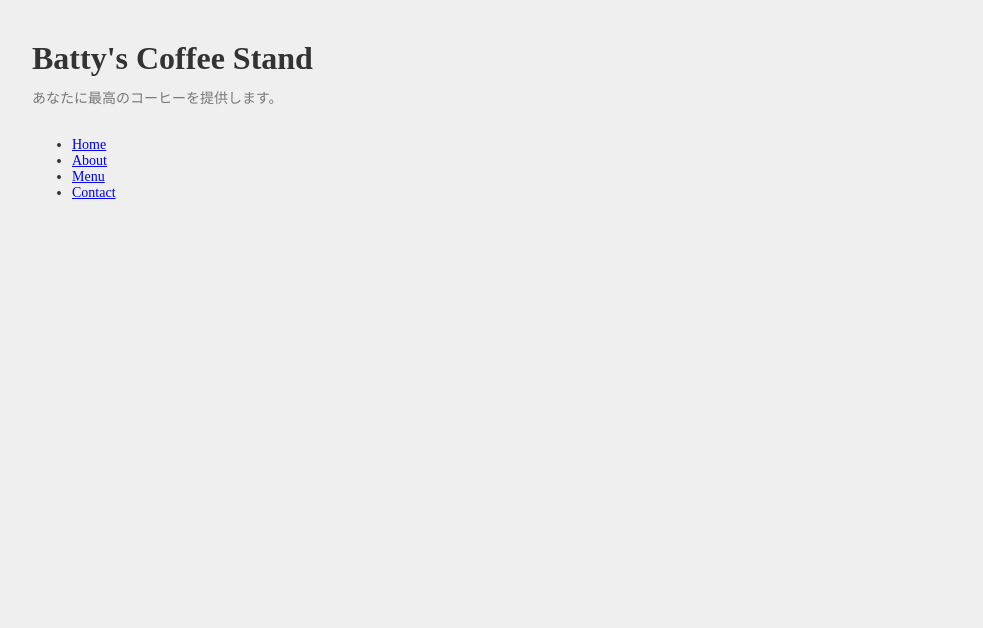
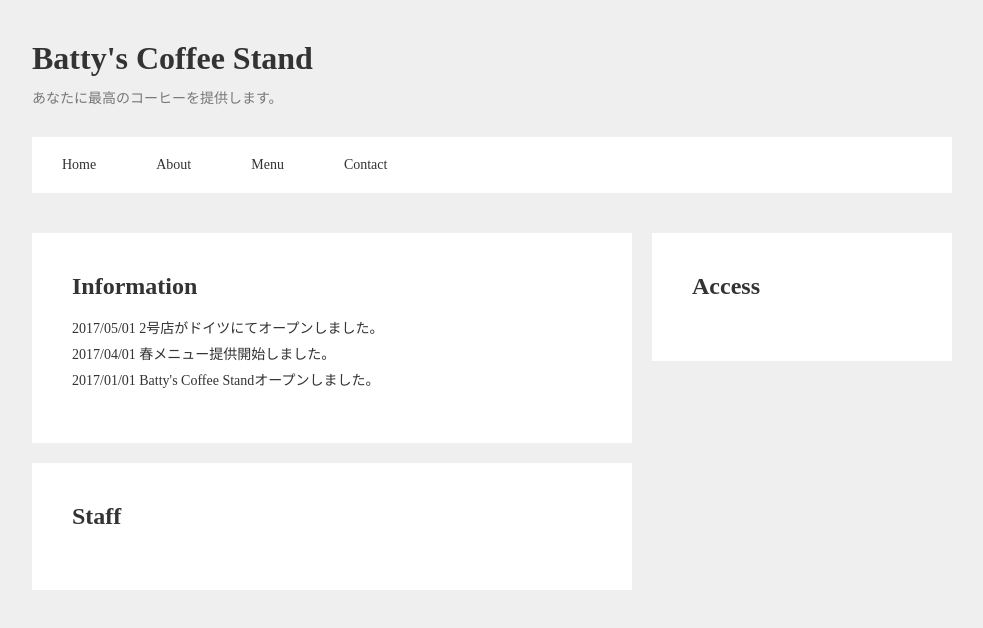
Before and after one commit to bongubongu/html, a plain HTML site: page batty_coffee_stand/index.html in a window 1280 px wide. Shown: the whole page, without its empty margins (148-1131 px from the left). Drawn offline with Linux system fonts and the light colour scheme.

Commit message:
Front05/no.2

```diff
--- a/batty_coffee_stand/css/style.css
+++ b/batty_coffee_stand/css/style.css
@@ -32,8 +32,60 @@ header {
     color: #777;
 }
 
-.header-navigatin {
-    width: 100px;
+.header-navigation {
+  width: 100%;
+  background-color: #fff;
+  padding: 20px 0;
+}
+
+.header-navigation:after {
+    clear: both;
+    display: block;
+    content: " ";
+}
+
+.header-navigation li {
+    float: left;
+    padding: 0 30px;
+    text-align: center;
+    list-style-type: none;
+}
+
+.header-navigation li a {
+    color: #333;
+    text-decoration: none;
+}
+
+.text-title {
+    font-size: 24px;
+    font-weight: bold;
+    margin-top: 0;
+    margin-bottom: 20px;
+}
+
+.card-contents {
+    padding: 40px;
+    display: block;
+    margin-bottom: 20px;
     background-color: #fff;
-    padding: 20px 0;
 }
+
+.left-contents {
+    width: 600px;
+    margin-right: 20px;
+    float: left;
+}
+
+.right-contents {
+    width: 300px;
+    float: left;
+}
+
+.information-list {
+    list-style-type: none;
+    padding-left: 0;
+}
+
+.information-list li {
+    margin-bottom: 10px;
+}
--- a/batty_coffee_stand/index.html
+++ b/batty_coffee_stand/index.html
@@ -21,8 +21,30 @@
                     <li><a href="#">Menu</a></li>
                     <li><a href="#">Contact</a></li>
                 </ul>
-
             </div>
         </header>
+
+        <div class="main">
+            <div class="container">
+                <div class="left-contents">
+                    <div class="card-contents">
+                        <h2 class="text-title">Information</h2>
+                        <ul class="information-list">
+                            <li>2017/05/01 2号店がドイツにてオープンしました。</li>
+                            <li>2017/04/01 春メニュー提供開始しました。</li>
+                            <li>2017/01/01 Batty's Coffee Standオープンしました。</li>
+                        </ul>
+                    </div>
+                    <div class="card-contents">
+                        <h2 class="text-title">Staff</h2>
+                    </div>
+                </div>
+                <div class="right-contents">
+                    <div class="card-contents">
+                        <h2 class="text-title">Access</h2>
+                    </div>
+                </div>
+            </div>
+        </div>
     </body>
 </html>
```
